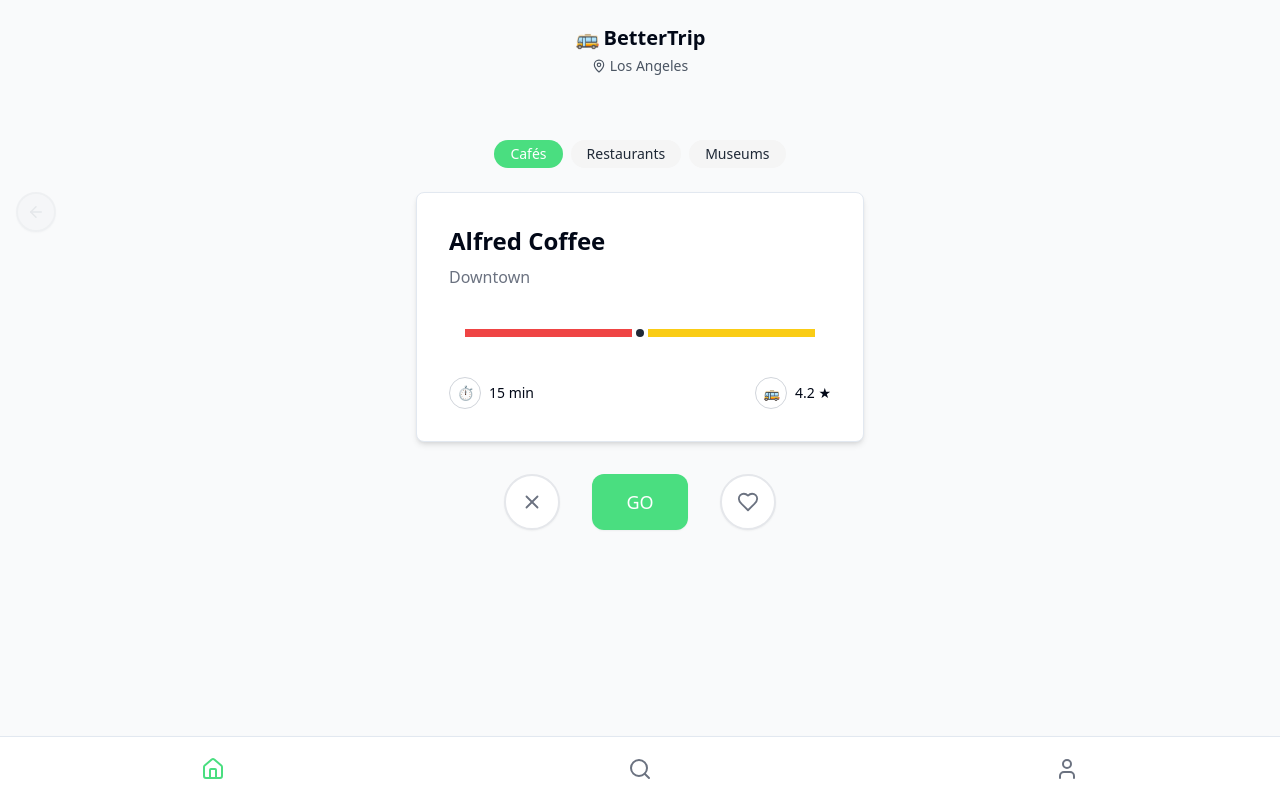
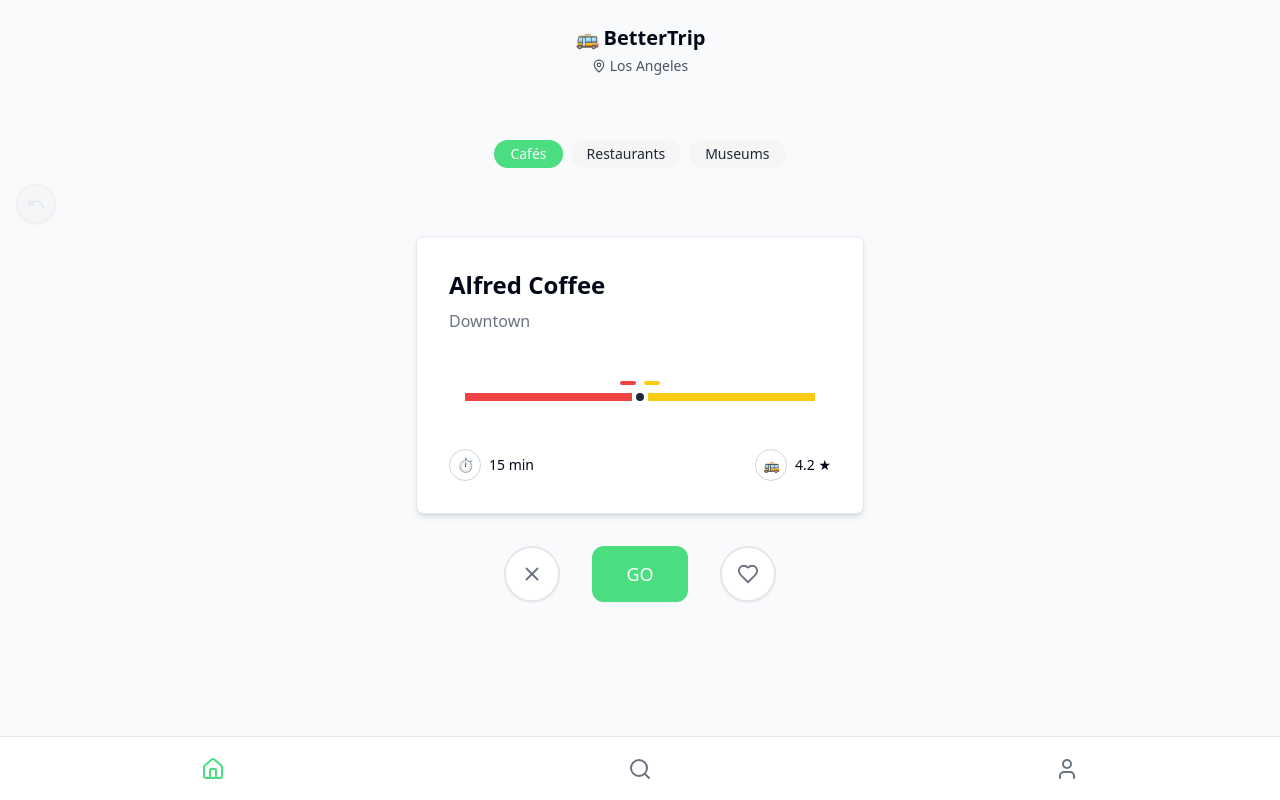
Before and after one commit to yashgoy41/metro-bruin, a React (Vite) app: page / in a window 1280 px wide. Built offline with nearby package versions, Linux system fonts and the light colour scheme.

Commit message:
Refine Home page UI and route preview
- Change the "go back" icon to "undo" and reposition it above the swipe card.
- Increase the size of the swipe cards on the Home page.
- Add transit line/number labels above route preview segments.

```diff
--- a/src/components/RoutePreview.tsx
+++ b/src/components/RoutePreview.tsx
@@ -9,7 +9,26 @@ interface RoutePreviewProps {
 
 const RoutePreview = ({ route, className = "" }: RoutePreviewProps) => {
   return (
-    <div className={`flex items-center justify-center ${className}`}>
+    <div className={`${className}`}>
+      {/* Transit line/bus number pills */}
+      <div className="flex items-center justify-center mb-2">
+        {route.segments.map((segment, index) => (
+          <div key={`label-${index}`} className="flex items-center">
+            {index > 0 && (
+              <div className="mx-1" />
+            )}
+            <div
+              className="px-2 py-0.5 rounded-full text-white text-xs font-medium"
+              style={{ backgroundColor: segment.color }}
+            >
+              {segment.line}
+            </div>
+          </div>
+        ))}
+      </div>
+
+      {/* Route line visualization */}
+      <div className="flex items-center justify-center">
         {route.segments.map((segment, index) => (
           <Fragment key={index}>
             {index > 0 && (
@@ -22,6 +41,7 @@ const RoutePreview = ({ route, className = "" }: RoutePreviewProps) => {
           </Fragment>
         ))}
       </div>
+    </div>
   );
 };
 
--- a/src/components/SwipeCard.tsx
+++ b/src/components/SwipeCard.tsx
@@ -149,13 +149,13 @@ const SwipeCard = ({ trip, onSwipeLeft, onSwipeRight }: SwipeCardProps) => {
       >
         <CardContent className="p-8">
           <h2 className="text-2xl font-semibold mb-2">{trip.name}</h2>
-          <p className="text-gray-500 mb-6">{trip.location}</p>
+          <p className="text-gray-500 mb-8">{trip.location}</p>
 
-          <div className="my-10 px-4">
+          <div className="my-12 px-4">
             <RoutePreview route={trip.route} />
           </div>
 
-          <div className="flex justify-between items-center mt-8">
+          <div className="flex justify-between items-center mt-10">
             <div className="flex items-center">
               <div className="w-8 h-8 flex items-center justify-center rounded-full border border-gray-300 mr-2">
                 <span className="text-sm">⏱️</span>
--- a/src/components/SwipeDeck.tsx
+++ b/src/components/SwipeDeck.tsx
@@ -3,7 +3,7 @@ import { useState, useEffect } from "react";
 import { Trip } from "@/types/trip";
 import SwipeCard from "./SwipeCard";
 import { useTrips } from "@/contexts/TripContext";
-import { ArrowLeft } from "lucide-react";
+import { Undo } from "lucide-react";
 
 const SwipeDeck = () => {
   const { trips, currentCategory, likeTrip } = useTrips();
@@ -76,8 +76,8 @@ const SwipeDeck = () => {
 
   return (
     <div className="relative w-full h-full">
-      {/* Go Back Button */}
-      <div className="absolute top-0 left-4 z-10 mb-4">
+      {/* Go Back Button - now positioned above the card */}
+      <div className="flex justify-start px-4 mb-3">
         <button
           onClick={handleGoBack}
           disabled={previousIndex === null}
@@ -89,7 +89,7 @@ const SwipeDeck = () => {
               : "border-gray-200 bg-gray-100 opacity-50 cursor-not-allowed"
           } shadow-sm transition-all duration-300`}
         >
-          <ArrowLeft
+          <Undo
             size={18}
             className={`${goBackActive ? "text-yellow-500" : previousIndex !== null ? "text-gray-500" : "text-gray-300"}`}
           />
--- a/src/pages/HomePage.tsx
+++ b/src/pages/HomePage.tsx
@@ -11,7 +11,7 @@ const HomePage = () => {
       <div className="px-4 mb-2 relative pt-10">
         <CategoryTabs />
       </div>
-      <div className="mt-6 pb-4">
+      <div className="mt-4 pb-10">
         <SwipeDeck />
       </div>
       <BottomNavBar />
```
Lines whose indentation alone changed are shown as unchanged.
